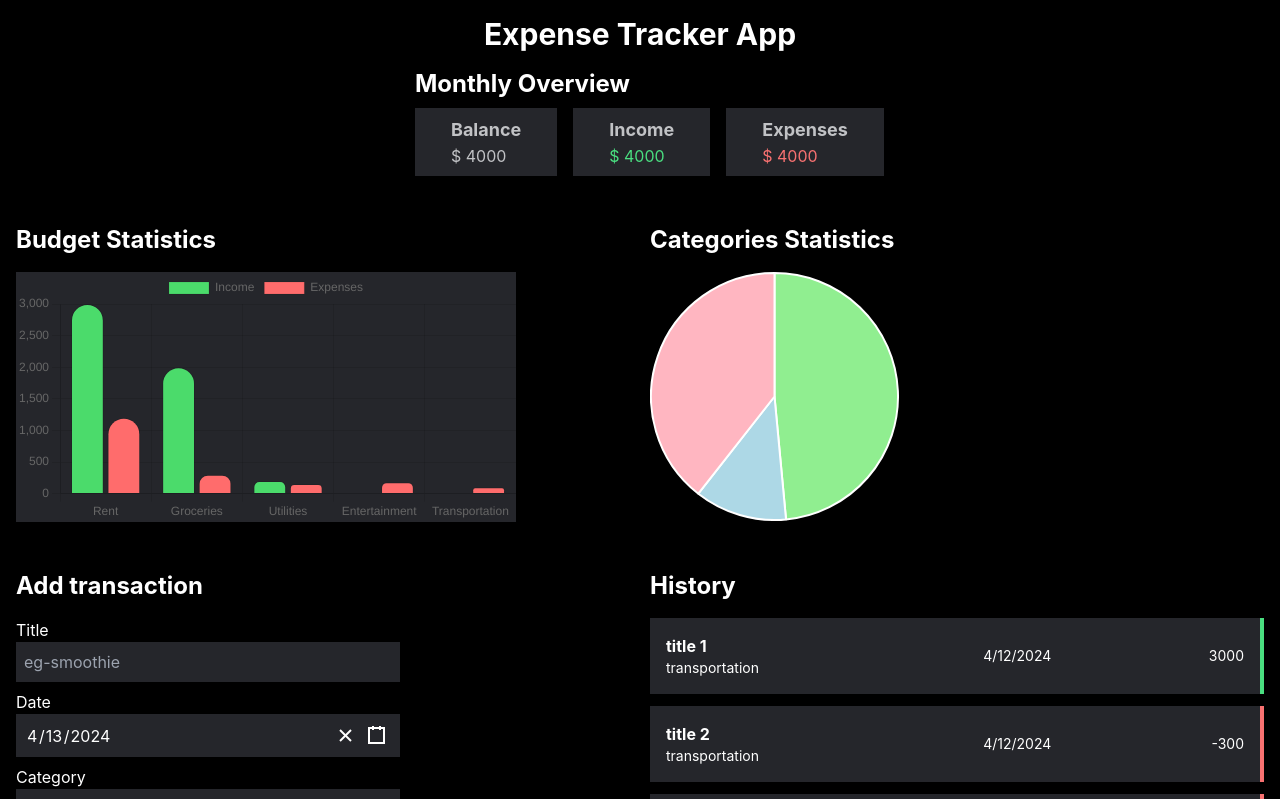
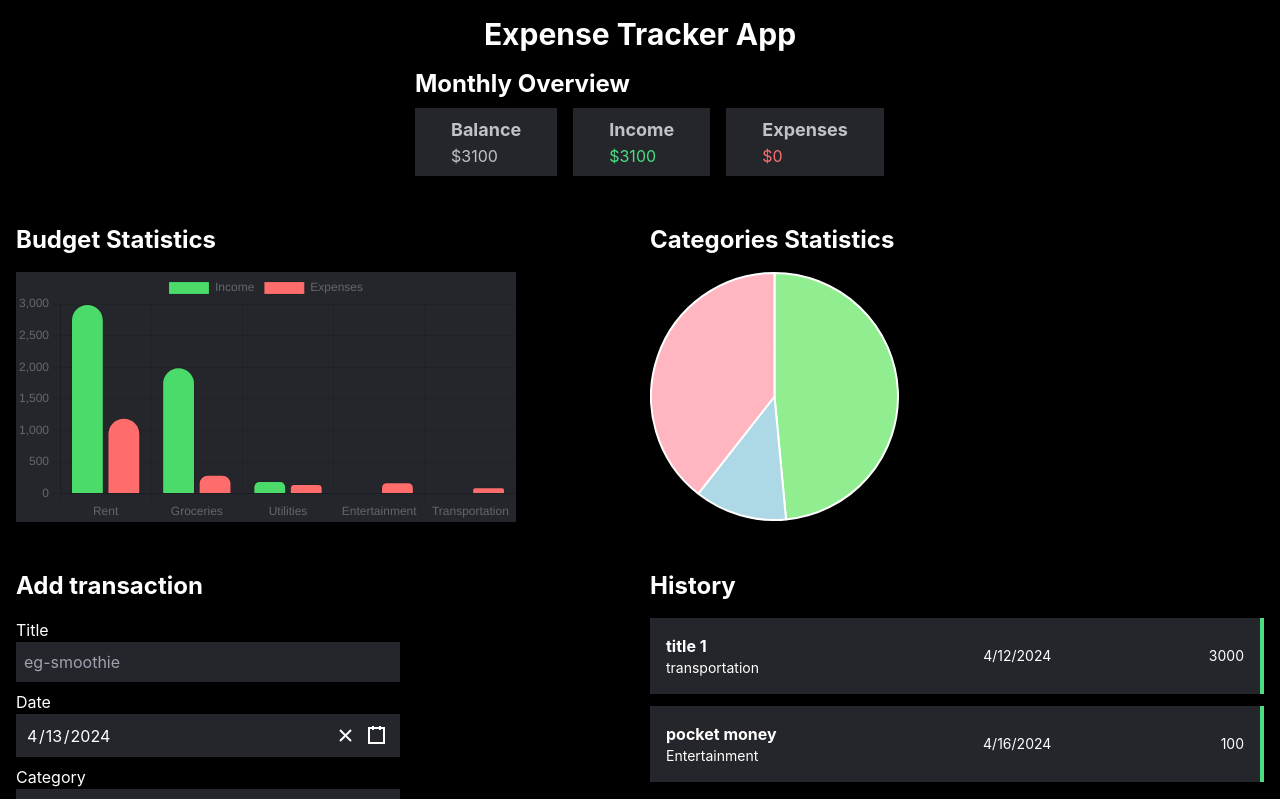
Before and after one commit to gloriabee/react-money-tracker, a React (Create React App) app: page / in a window 1280 px wide. Shown: the top 799 px of the page. Built offline with nearby package versions, Linux system fonts and the light colour scheme; data requests are answered from the project's data file.

Commit message:
add and delete transaction data

```diff
--- a/src/App.js
+++ b/src/App.js
@@ -19,6 +19,33 @@ function App() {
     })
   },[]);
 
+  let addTransaction=(transaction)=>{
+    //server
+    fetch('http://localhost:3001/transactions',{
+      method:"POST",
+      headers:{
+        "Content-Type": "application/json",
+      },
+      body:JSON.stringify(transaction)
+    })
+    //client
+    setTransaction(prevState=>[...prevState,transaction]);
+  }
+
+
+  let deleteTransaction=(transactionId)=>{
+    //server
+    fetch(`http://localhost:3001/transactions/${transactionId}`,{
+      method:"DELETE"
+    })
+
+    //client
+    setTransaction(prevState => {
+      return prevState.filter(t=>{
+        return t.id !== transactionId
+      });
+    })
+  }
 
   return (
     <div className="app-container">
@@ -26,15 +53,15 @@ function App() {
       <h1 className="lg:text-3xl sm:text-lg font-bold text-center mt-4 text-white">
         Expense Tracker App
       </h1>
-      <Overview/>
+      <Overview transactions={transactions}/>
       <div className="stats-container mt-12 flex lg:justify-between  justify-center flex-wrap md:flex-nowrap">
        <BudgetStats/>
        <CategoriesStats/>
       </div>
 
       <div className="transactions-container mt-12 flex lg:justify-between  justify-center flex-wrap md:flex-nowrap">
-        <Form/>
-        <History transactions={transactions}/>
+        <Form addTransaction={addTransaction}/>
+        <History transactions={transactions} deleteTransaction={deleteTransaction}/>
       </div>
 
       </div>
--- a/src/components/Form.js
+++ b/src/components/Form.js
@@ -4,7 +4,29 @@ import 'react-date-picker/dist/DatePicker.css';
 import 'react-calendar/dist/Calendar.css';
 import '../App.css';
 
-export default function Form() {
+export default function Form({addTransaction}) {
+  let handleSubmit=(e)=>{
+    e.preventDefault();
+    let transaction={
+      id:Math.random(),
+      title,
+      category,
+      date:date.toLocaleDateString(),
+      amount
+    }
+
+    // add transaction
+    addTransaction(transaction);
+
+    // clearing all input
+
+  }
+
+  let handleDateChange=(selectedDate)=>{
+    setDate(selectedDate);
+  }
+
+
   let [title,setTitle]=useState('');
   let [amount,setAmount]=useState('');
   let [date,setDate]=useState(new Date());
@@ -14,7 +36,7 @@ export default function Form() {
   return (
    <div className='md:w-1/2 lg:mr-5 md:mr-5 mb-4 md:mb-0'>
      <h1 className="text-2xl text-white mb-3 font-bold">Add transaction</h1>
-      <form className='mt-4'>
+      <form className='mt-4' onSubmit={handleSubmit}>
        <div className="max-w-96 mb-2">
         <label className='text-white'>Title</label>
           <input type="text"
@@ -27,7 +49,7 @@ export default function Form() {
         <div className="max-w-96 mb-2">
         <label className='text-white'>Date</label>
           {/* <input type="text" className='p-2 bg-cardBg w-full focus:outline-none text-white' placeholder='enter the date'/> */}
-          <DatePicker className='p-2 bg-cardBg w-full border-none' onChange={setDate} value={date}/>
+          <DatePicker className='p-2 bg-cardBg w-full border-none' onChange={handleDateChange} value={date}/>
         </div>
 
         <div className="max-w-96 mb-2">
@@ -51,7 +73,7 @@ export default function Form() {
         </div>
 
       <div className="max-w-96 mb-2">
-      <button className='bg-btnGreen text-center p-2 text-white w-full'>Add Transaction</button>
+      <button className='bg-btnGreen text-center p-2 text-white w-full' type="submit">Add Transaction</button>
       </div>
 
 
--- a/src/components/History.js
+++ b/src/components/History.js
@@ -1,7 +1,7 @@
 import React from 'react'
 import HistoryData from './HistoryData'
 
-export default function History({transactions}) {
+export default function History({transactions,deleteTransaction}) {
   return (
     <div className="md:w-1/2 mb-4 md:mb-0">
       <h1 className="text-2xl text-white font-bold">History</h1>
@@ -9,7 +9,7 @@ export default function History({transactions}) {
       <ul className="mt-4 item">
         {
           transactions.map(transaction => (
-            <HistoryData transaction={transaction} key={transaction.id}/>
+            <HistoryData transaction={transaction} key={transaction.id} deleteTransaction={deleteTransaction}/>
           ))
         }
       </ul>
--- a/src/components/HistoryData.js
+++ b/src/components/HistoryData.js
@@ -1,6 +1,6 @@
 import React from 'react'
 
-export default function HistoryData({transaction}) {
+export default function HistoryData({transaction,deleteTransaction}) {
   return (
     <li className={`relative bg-cardBg p-4 mb-3 flex justify-between items-center border-r-4 ${transaction.amount<0 ? "border-r-red-400":"border-r-green-400"}`}>
         <div className='w-1/3'>
@@ -9,7 +9,7 @@ export default function HistoryData({transaction}) {
         </div>
         <p className='text-sm text-white w-1/3 text-right'>{transaction.date}</p>
         <p className='text-sm text-white w-1/3 text-right'>{transaction.amount}</p>
-        <button className='delete-btn text-red-400 bg-white p-4 absolute right-0 opacity-0'>X</button>
+        <button className='delete-btn text-red-400 bg-white p-4 absolute right-0 opacity-0' onClick={()=>deleteTransaction(transaction.id)}>X</button>
     </li>
   )
 }
--- a/src/components/Overview.js
+++ b/src/components/Overview.js
@@ -1,6 +1,16 @@
 import React from 'react'
 
-export default function Overview() {
+export default function Overview({transactions}) {
+  let amounts=transactions.map(t=>parseFloat(t.amount));
+  let balance=amounts.reduce((acc,item)=>(acc+=item),0);
+  let income=amounts
+  .filter(item=>item>0)
+  .reduce((acc,item)=>(acc+=item),0);
+
+  let expenses=amounts
+  .filter(item => item<0)
+  .reduce((acc,item)=>(acc+=item),0);
+
   return (
    <div className=" mx-auto overview mt-4">
      <h1 className="text-2xl font-bold mb-2 text-white">Monthly Overview</h1>
@@ -8,19 +18,19 @@ export default function Overview() {
       {/* Balance */}
       <div className="bg-cardBg text-cardText py-2 px-9 mb-4 md:mb-0 md:mr-4">
         <h3 className="text-lg font-bold ">Balance</h3>
-        <p>$ 4000</p>
+        <p>${balance}</p>
       </div>
 
       {/* Income */}
       <div className="bg-cardBg text-cardText py-2 px-9 mb-4 md:mb-0 md:mr-4">
             <h3 className="text-lg font-bold ">Income</h3>
-            <p className='text-green-400'>$ 4000</p>
+            <p className='text-green-400'>${income}</p>
       </div>
 
       {/* Expenses */}
       <div className="bg-cardBg text-cardText py-2 px-9 mb-4 md:mb-0 md:mr-4">
             <h3 className="text-lg font-bold ">Expenses</h3>
-            <p className='text-red-400'>$ 4000</p>
+            <p className='text-red-400'>${expenses}</p>
       </div>
 
      </div>
--- a/src/data/db.json
+++ b/src/data/db.json
@@ -1,32 +1,18 @@
 {
-    "transactions":[
-        {
-            "id":1,
-            "title":"title 1",
-            "category":"transportation",
-            "date":"4/12/2024",
-            "amount":3000
-        },
-        {
-            "id":2,
-            "title":"title 2",
-            "category":"transportation",
-            "date":"4/12/2024",
-            "amount":-300
-        },
-        {
-            "id":3,
-            "title":"title 3",
-            "category":"transportation",
-            "date":"4/12/2024",
-            "amount":-500
-        },
-        {
-            "id":4,
-            "title":"title 4",
-            "category":"transportation",
-            "date":"4/12/2024",
-            "amount":400
-        }
-    ]
+  "transactions": [
+    {
+      "id": 1,
+      "title": "title 1",
+      "category": "transportation",
+      "date": "4/12/2024",
+      "amount": 3000
+    },
+    {
+      "id": 0.495324848690339,
+      "title": "pocket money",
+      "category": "Entertainment",
+      "date": "4/16/2024",
+      "amount": "100"
+    }
+  ]
 }
```
